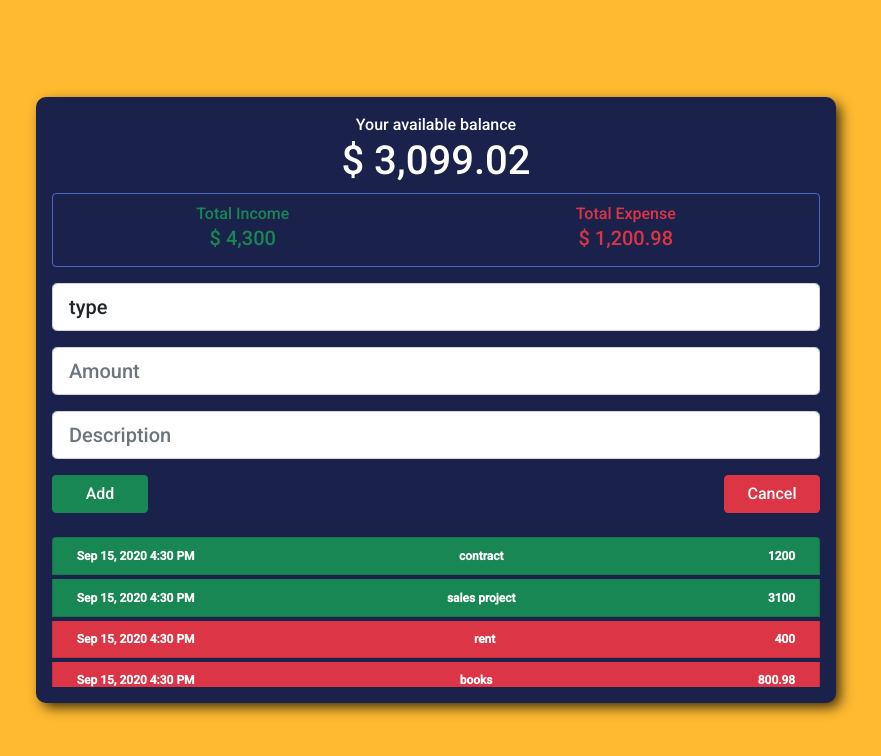
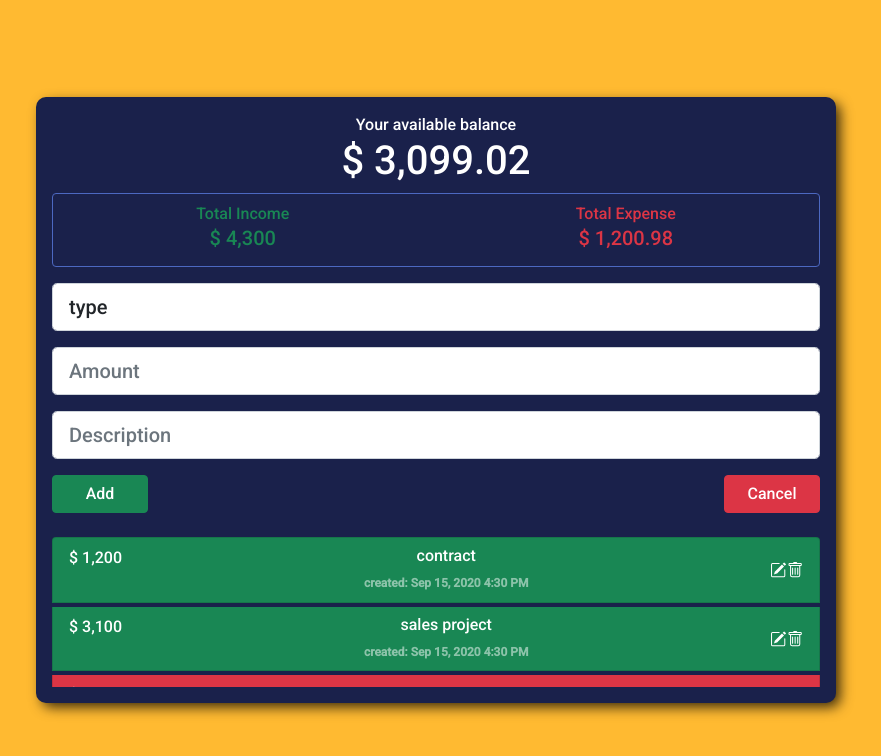
Before and after one commit to alexotoo/react-budget-app, a React (Create React App) app: page / in a window 1280 px wide. Shown: the top 756 px of the page, without its empty margins (204-1085 px from the left). Built offline with nearby package versions, Linux system fonts and the light colour scheme.

Commit message:
delete handle done

```diff
--- a/src/App.js
+++ b/src/App.js
@@ -3,6 +3,7 @@ import BudgetForm from "./components/BudgetForm";
 import BudgetList from "./components/BudgetList";
 import { v4 as uuidv4 } from "uuid";
 import moment from "moment";
+import Alert from "./components/Alert";
 
 const intialExp = [
   {
@@ -38,12 +39,13 @@ const intialInc = [
   },
 ];
 const initalTotalBudgetItems = [...intialInc, ...intialExp];
-console.log(initalTotalBudgetItems);
 
 function App() {
   const [type, setType] = useState("");
   const [description, setDescription] = useState("");
   const [amount, setAmount] = useState("");
+  const [id, setId] = useState(0);
+  const [edit, setEdit] = useState(false);
 
   const [totalExpense, setTotalExpense] = useState(intialExp);
   const [totalIncome, setTotalIncome] = useState(intialInc);
@@ -51,8 +53,8 @@ function App() {
   const [totalBudgetItems, setTotalBudgetItems] = useState(
     initalTotalBudgetItems
   );
-  //check data
-  console.log(totalBudgetItems);
+
+  const [alert, setAlert] = useState({ show: false });
 
   const totalExpAmount = totalExpense.reduce((acc, curr) => {
     return parseFloat((acc += curr.amount));
@@ -61,18 +63,74 @@ function App() {
     return parseFloat((acc += curr.amount));
   }, 0);
 
+  //get budget item "income" or "expense"
   const handleType = (e) => {
     setType(e.target.value);
   };
 
+  //get description
   const handleDescription = (e) => {
     setDescription(e.target.value);
   };
 
+  //get amount
   const handleAmount = (e) => {
     setAmount(e.target.value);
   };
 
+  //cancel input
+  const handleCancel = () => {
+    setAmount("");
+    setDescription("");
+  };
+
+  //alert
+  const handleAlert = ({ type, text }) => {
+    setAlert({ show: true, type, text });
+    setTimeout(() => {
+      setAlert({ show: false });
+    }, 2000);
+  };
+
+  //edit and update
+  const handleEdit = (id, type) => {
+    console.log(`item edited: ${id},${type}`);
+    setEdit(true);
+    if (type === "income") {
+      let toEditIncome = totalIncome.find((item) => item.id === id);
+      setAmount(toEditIncome.amount);
+      setDescription(toEditIncome.des);
+      setId(toEditIncome.id);
+      console.log(toEditIncome);
+    } else {
+      let toEditExpense = totalExpense.find((item) => item.id === id);
+      setAmount(toEditExpense.amount);
+      setDescription(toEditExpense.des);
+      setId(toEditExpense.id);
+      console.log(toEditExpense);
+    }
+  };
+
+  //delete and update items
+  const handleDelete = (id, type) => {
+    if (type === "income") {
+      let filtedIncome = totalIncome.filter((item) => item.id !== id);
+      let filteredTotalBudget = totalBudgetItems.filter(
+        (item) => item.id !== id
+      );
+      setTotalIncome(filtedIncome);
+      setTotalBudgetItems(filteredTotalBudget);
+    } else {
+      let filtedExpense = totalExpense.filter((item) => item.id !== id);
+      let filteredTotalBudget = totalBudgetItems.filter(
+        (item) => item.id !== id
+      );
+      setTotalExpense(filtedExpense);
+      setTotalBudgetItems(filteredTotalBudget);
+    }
+  };
+
+  //submit and update items
   const handleSubmit = (e) => {
     e.preventDefault();
 
@@ -87,6 +145,7 @@ function App() {
         };
         setTotalIncome([...totalIncome, newIncome]);
         setTotalBudgetItems([...totalBudgetItems, newIncome]);
+        handleAlert({ type: "success", text: "income added" });
         setAmount("");
         setDescription("");
       } else if (type === "expense") {
@@ -99,22 +158,26 @@ function App() {
         };
         setTotalExpense([...totalExpense, newExpense]);
         setTotalBudgetItems([...totalBudgetItems, newExpense]);
+        handleAlert({ type: "success", text: "expense added" });
         setAmount("");
         setDescription("");
       } else if (type === "type") {
         setAmount(amount);
         setDescription(description);
       } else {
-        alert("select item type");
+        handleAlert({ type: "danger", text: "Please select item type" });
       }
     } else {
+      handleAlert({ type: "danger", text: "Please complete all inputs" });
     }
   };
 
   return (
+    <>
       <div className="container-fluid d-flex flex-column align-items-center justify-content-center  min-vh-100 c-bg-color p-5 c-app-padding">
         <div className=" w-100  p-3 c-app-bg">
           <p className="text-center text-white m-0">Your available balance</p>
+
           <h1 className="text-center text-white ">
             $ {(totalIncAmount - totalExpAmount).toLocaleString()}
           </h1>
@@ -122,7 +185,9 @@ function App() {
           <div className="d-flex justify-content-around border border-secondary text-success py-2 rounded c-border">
             <div>
               <p className="m-0">Total Income</p>
-            <h5 className="text-center">$ {totalIncAmount.toLocaleString()}</h5>
+              <h5 className="text-center">
+                $ {totalIncAmount.toLocaleString()}
+              </h5>
             </div>
             <div>
               <p className="text-danger m-0">Total Expense</p>
@@ -131,7 +196,7 @@ function App() {
               </h5>
             </div>
           </div>
-
+          {alert.show && <Alert type={alert.type} text={alert.text} />}
           <BudgetForm
             type={type}
             description={description}
@@ -140,10 +205,16 @@ function App() {
             handleType={handleType}
             handleDescription={handleDescription}
             handleSubmit={handleSubmit}
+            handleCancel={handleCancel}
           />
-        <BudgetList totalBudgetItems={totalBudgetItems} />
+          <BudgetList
+            totalBudgetItems={totalBudgetItems}
+            handleEdit={handleEdit}
+            handleDelete={handleDelete}
+          />
         </div>
       </div>
+    </>
   );
 }
 
--- /dev/null
+++ b/src/components/Alert.js
@@ -0,0 +1,7 @@
+import React from "react";
+
+function Alert({ type, text }) {
+  return <div className={`alert alert-${type}`}>{text}</div>;
+}
+
+export default Alert;
--- a/src/components/BudgetItem.js
+++ b/src/components/BudgetItem.js
@@ -1,18 +1,99 @@
 import React from "react";
 
-function BudgetItem({ totalBudgetItem: { id, type, amount, des, created } }) {
-  //   console.log(totalBudgetItems, "from list");
+function BudgetItem({
+  totalBudgetItem: { id, type, amount, des, created },
+  handleDelete,
+  handleEdit,
+}) {
   return type === "income" ? (
-    <li className="list-group-item d-flex justify-content-between align-items-center list-group-item-primary bg-success mb-1">
-      <span className="badge badge-primary badge-pill">{created}</span>
-      <span className="badge badge-primary badge-pill">{des}</span>
-      <span className="badge badge-primary badge-pill">{amount}</span>
+    <li className="list-group-item d-flex justify-content-between align-items-center list-group-item-primary bg-success mb-1 text-white">
+      <div className="d-flex flex-column justify-content-between">
+        <h6 className="pb-3">$ {amount.toLocaleString()}</h6>
+      </div>
+      <div className="d-flex flex-column ">
+        <h6 className="align-self-center">{des}</h6>
+        <span className="badge text-white-50 font-weight-lighter">
+          {" "}
+          created: {created}
+        </span>
+      </div>
+      <div className="">
+        <svg
+          onClick={() => handleEdit(id, type)}
+          width="1em"
+          height="1em"
+          viewBox="0 0 16 16"
+          className="bi bi-pencil-square mr-1 c-icon"
+          fill="currentColor"
+          xmlns="http://www.w3.org/2000/svg"
+        >
+          <path d="M15.502 1.94a.5.5 0 0 1 0 .706L14.459 3.69l-2-2L13.502.646a.5.5 0 0 1 .707 0l1.293 1.293zm-1.75 2.456l-2-2L4.939 9.21a.5.5 0 0 0-.121.196l-.805 2.414a.25.25 0 0 0 .316.316l2.414-.805a.5.5 0 0 0 .196-.12l6.813-6.814z" />
+          <path
+            fillRule="evenodd"
+            d="M1 13.5A1.5 1.5 0 0 0 2.5 15h11a1.5 1.5 0 0 0 1.5-1.5v-6a.5.5 0 0 0-1 0v6a.5.5 0 0 1-.5.5h-11a.5.5 0 0 1-.5-.5v-11a.5.5 0 0 1 .5-.5H9a.5.5 0 0 0 0-1H2.5A1.5 1.5 0 0 0 1 2.5v11z"
+          />
+        </svg>
+        <svg
+          onClick={() => handleDelete(id, type)}
+          width="1em"
+          height="1em"
+          viewBox="0 0 16 16"
+          className="bi bi-trash t c-icon"
+          fill="currentColor"
+          xmlns="http://www.w3.org/2000/svg"
+        >
+          <path d="M5.5 5.5A.5.5 0 0 1 6 6v6a.5.5 0 0 1-1 0V6a.5.5 0 0 1 .5-.5zm2.5 0a.5.5 0 0 1 .5.5v6a.5.5 0 0 1-1 0V6a.5.5 0 0 1 .5-.5zm3 .5a.5.5 0 0 0-1 0v6a.5.5 0 0 0 1 0V6z" />
+          <path
+            fillRule="evenodd"
+            d="M14.5 3a1 1 0 0 1-1 1H13v9a2 2 0 0 1-2 2H5a2 2 0 0 1-2-2V4h-.5a1 1 0 0 1-1-1V2a1 1 0 0 1 1-1H6a1 1 0 0 1 1-1h2a1 1 0 0 1 1 1h3.5a1 1 0 0 1 1 1v1zM4.118 4L4 4.059V13a1 1 0 0 0 1 1h6a1 1 0 0 0 1-1V4.059L11.882 4H4.118zM2.5 3V2h11v1h-11z"
+          />
+        </svg>
+      </div>
     </li>
   ) : (
-    <li className="list-group-item d-flex justify-content-between align-items-center list-group-item-primary bg-danger mb-1">
-      <span className="badge badge-primary badge-pill">{created}</span>
-      <span className="badge badge-primary badge-pill">{des}</span>
-      <span className="badge badge-primary badge-pill">{amount}</span>
+    <li className="list-group-item d-flex justify-content-between align-items-center list-group-item-primary bg-danger mb-1 text-white">
+      <div className="d-flex flex-column justify-content-between">
+        <h6 className="pb-3">$ {amount.toLocaleString()}</h6>
+      </div>
+      <div className="d-flex flex-column ">
+        <h6 className="align-self-center">{des}</h6>
+        <span className="badge text-white-50 font-weight-lighter">
+          {" "}
+          created: {created}
+        </span>
+      </div>
+      <div className="">
+        <svg
+          onClick={() => handleEdit(id, type)}
+          width="1em"
+          height="1em"
+          viewBox="0 0 16 16"
+          className="bi bi-pencil-square mr-1 c-icon"
+          fill="currentColor"
+          xmlns="http://www.w3.org/2000/svg"
+        >
+          <path d="M15.502 1.94a.5.5 0 0 1 0 .706L14.459 3.69l-2-2L13.502.646a.5.5 0 0 1 .707 0l1.293 1.293zm-1.75 2.456l-2-2L4.939 9.21a.5.5 0 0 0-.121.196l-.805 2.414a.25.25 0 0 0 .316.316l2.414-.805a.5.5 0 0 0 .196-.12l6.813-6.814z" />
+          <path
+            fillRule="evenodd"
+            d="M1 13.5A1.5 1.5 0 0 0 2.5 15h11a1.5 1.5 0 0 0 1.5-1.5v-6a.5.5 0 0 0-1 0v6a.5.5 0 0 1-.5.5h-11a.5.5 0 0 1-.5-.5v-11a.5.5 0 0 1 .5-.5H9a.5.5 0 0 0 0-1H2.5A1.5 1.5 0 0 0 1 2.5v11z"
+          />
+        </svg>
+        <svg
+          onClick={() => handleDelete(id, type)}
+          width="1em"
+          height="1em"
+          viewBox="0 0 16 16"
+          className="bi bi-trash t c-icon"
+          fill="currentColor"
+          xmlns="http://www.w3.org/2000/svg"
+        >
+          <path d="M5.5 5.5A.5.5 0 0 1 6 6v6a.5.5 0 0 1-1 0V6a.5.5 0 0 1 .5-.5zm2.5 0a.5.5 0 0 1 .5.5v6a.5.5 0 0 1-1 0V6a.5.5 0 0 1 .5-.5zm3 .5a.5.5 0 0 0-1 0v6a.5.5 0 0 0 1 0V6z" />
+          <path
+            fillRule="evenodd"
+            d="M14.5 3a1 1 0 0 1-1 1H13v9a2 2 0 0 1-2 2H5a2 2 0 0 1-2-2V4h-.5a1 1 0 0 1-1-1V2a1 1 0 0 1 1-1H6a1 1 0 0 1 1-1h2a1 1 0 0 1 1 1h3.5a1 1 0 0 1 1 1v1zM4.118 4L4 4.059V13a1 1 0 0 0 1 1h6a1 1 0 0 0 1-1V4.059L11.882 4H4.118zM2.5 3V2h11v1h-11z"
+          />
+        </svg>
+      </div>
     </li>
   );
 }
--- a/src/components/BudgetList.js
+++ b/src/components/BudgetList.js
@@ -1,7 +1,7 @@
 import React from "react";
 import BudgetItem from "./BudgetItem";
 
-function BudgetList({ totalBudgetItems }) {
+function BudgetList({ totalBudgetItems, handleDelete, handleEdit }) {
   return (
     <div className="c-overflow-scrol">
       <ul className="list-group ">
@@ -10,6 +10,8 @@ function BudgetList({ totalBudgetItems }) {
             <BudgetItem
               key={totalBudgetItem.id}
               totalBudgetItem={totalBudgetItem}
+              handleDelete={handleDelete}
+              handleEdit={handleEdit}
             />
           );
         })}
--- a/src/main.scss
+++ b/src/main.scss
@@ -39,6 +39,39 @@
 body {
   font-family: "Roboto", sans-serif !important;
 }
+
+//alert
+.alert {
+  position: relative;
+  text-transform: capitalize;
+  margin-bottom: -5px;
+  margin-top: 5px;
+  z-index: 1;
+  animation: moveUp 300ms linear forwards;
+}
+//Alert Amination
+@keyframes moveUp {
+  0% {
+    opacity: 0;
+    margin-bottom: -55px;
+    transform: translate(0px, 25px);
+  }
+  100% {
+    opacity: 1;
+    margin-bottom: -65px;
+    transform: translate(0px, 0px);
+  }
+}
+.c-icon {
+  font-size: 1.02rem;
+  transition: ease 100ms;
+  cursor: pointer;
+}
+
+.c-icon:hover {
+  transform: scale(1.5);
+}
+
 .c-overflow-scrol {
   widows: 100%;
   height: 150px;
```
Also changed, not shown: src/components/BudgetForm.js (+6 -3 lines), css/main.css, public/manifest.json, 1 other file (tests, documents, lock files or other folders). Lines whose indentation alone changed are shown as unchanged.
